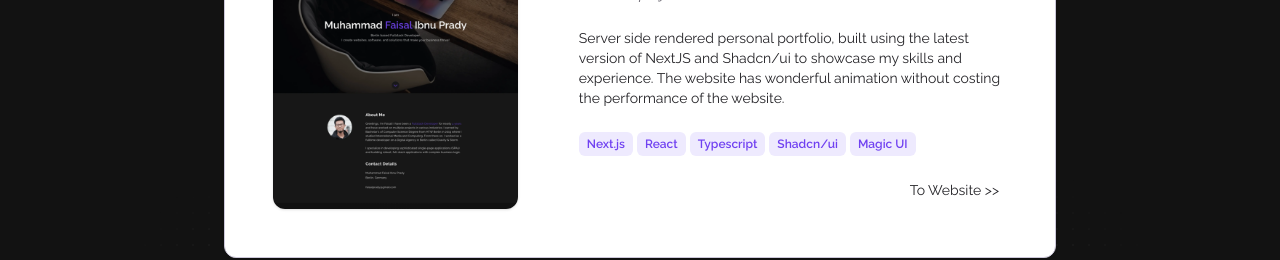
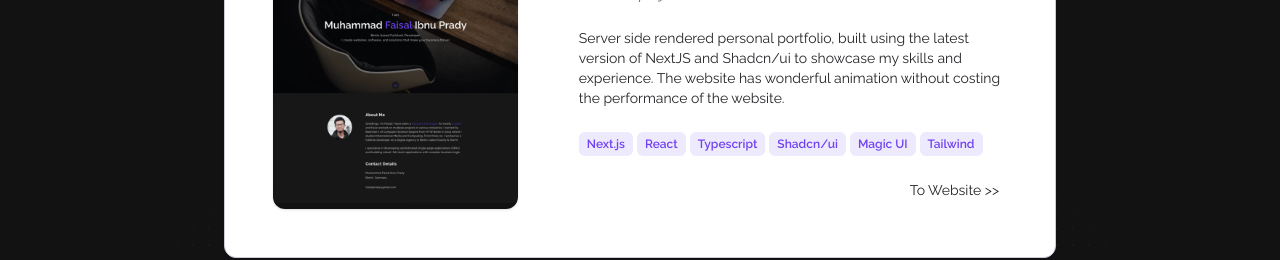
Before and after one commit to faisalprady13/my-portofolio, a Next.js app: page / in a window 1280 px wide. Shown: the part 4020-4280 px from the top of the page. Built offline with nearby package versions, Linux system fonts and the light colour scheme.

Commit message:
add tailwind

```diff
--- a/src/data/projectData.ts
+++ b/src/data/projectData.ts
@@ -10,7 +10,14 @@ export const projectData: ProjectEntry[] = [
     image: '/images/portfolio.png',
     url: 'https://faisalprady.vercel.app/',
     fullImage: true,
-    techStack: ['Next.js', 'React', 'Typescript', 'Shadcn/ui', 'Magic UI'],
+    techStack: [
+      'Next.js',
+      'React',
+      'Typescript',
+      'Shadcn/ui',
+      'Magic UI',
+      'Tailwind',
+    ],
   },
   {
     title: 'Train Information System',
```
